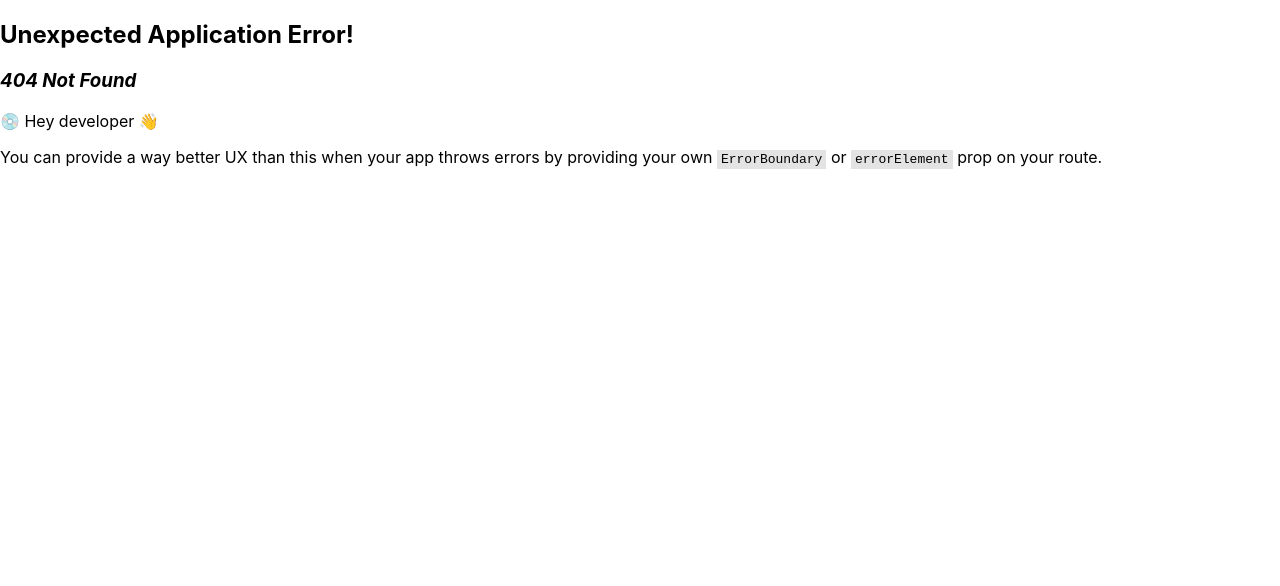
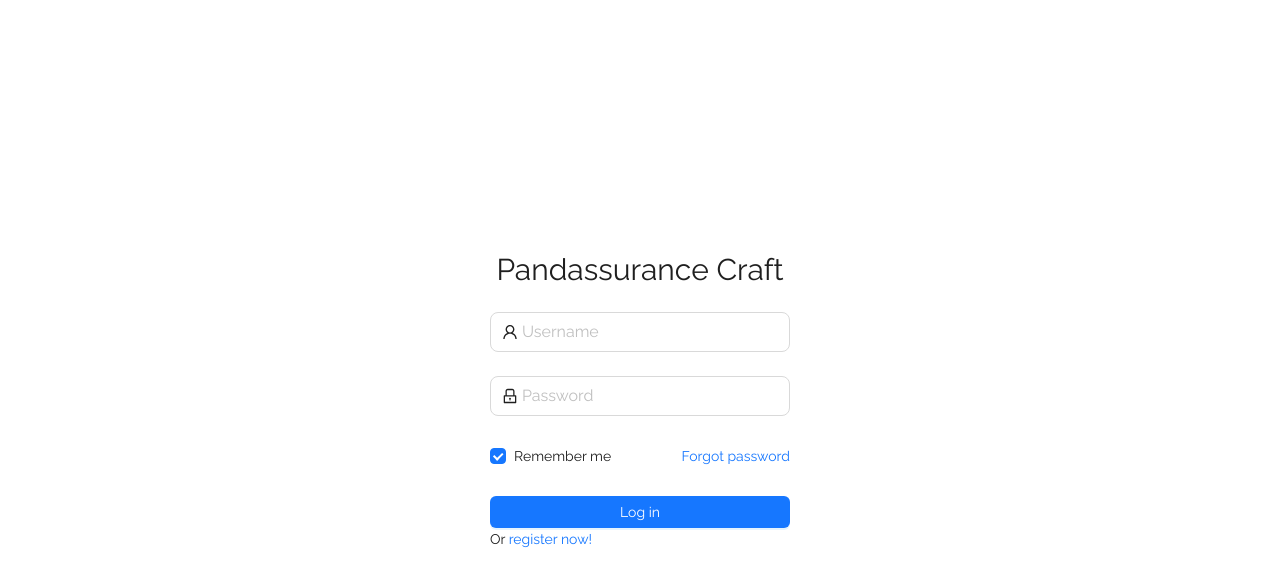
Before and after one commit to Dev317/TRE-Pandassurance, a React (Vite) app in the folder frontend/: page /craft/login in a window 1280 px wide. Before the commit this address had no page. Shown: the top 586 px of the page. Built offline with nearby package versions, Linux system fonts and the light colour scheme.

Commit message:
Created login page with updated sidebar collapse and new font family

```diff
--- a/frontend/package.json
+++ b/frontend/package.json
@@ -9,6 +9,8 @@
     "preview": "vite preview"
   },
   "dependencies": {
+    "@ant-design/pro-layout": "^7.6.1",
+    "@fontsource/raleway": "^4.5.12",
     "antd": "^5.1.6",
     "react": "^18.2.0",
     "react-dom": "^18.2.0",
--- a/frontend/src/App.jsx
+++ b/frontend/src/App.jsx
@@ -1,5 +1,6 @@
 import { Button, Space } from 'antd';
 import { useNavigate } from 'react-router-dom';
+import '@fontsource/raleway';
 
 import './assets/App.css';
 
--- a/frontend/src/assets/index.css
+++ b/frontend/src/assets/index.css
@@ -1,5 +1,5 @@
 :root {
-	font-family: Inter, Avenir, Helvetica, Arial, sans-serif;
+	font-family: 'Raleway', Inter, Avenir, Helvetica, Arial, sans-serif;
 	font-synthesis: none;
 	text-rendering: optimizeLegibility;
 	-webkit-font-smoothing: antialiased;
@@ -7,6 +7,9 @@
 	-webkit-text-size-adjust: 100%;
 }
 
+html,
 body {
 	margin: 0;
+	overflow: hidden;
+	font-family: 'Raleway', Inter, Avenir, Helvetica, Arial, sans-serif;
 }
--- a/frontend/src/main.jsx
+++ b/frontend/src/main.jsx
@@ -3,5 +3,16 @@ import ReactDOM from 'react-dom/client';
 import './assets/index.css';
 import { RouterProvider } from 'react-router-dom';
 import { router } from './routes';
+import { ConfigProvider } from 'antd';
 
-ReactDOM.createRoot(document.getElementById('root')).render(<RouterProvider router={router} />);
+ReactDOM.createRoot(document.getElementById('root')).render(
+	<ConfigProvider
+		theme={{
+			token: {
+				fontFamily: 'Raleway, Inter, Avenir, Helvetica, Arial, sans-serif',
+			},
+		}}
+	>
+		<RouterProvider router={router} />
+	</ConfigProvider>
+);
--- a/frontend/src/platforms/craft/pages/CraftDashboard.jsx
+++ b/frontend/src/platforms/craft/pages/CraftDashboard.jsx
@@ -14,6 +14,7 @@ const columns = [
 		title: 'Serial-code',
 		dataIndex: 'serialcode',
 		key: 'serialcode',
+		sorter: (a, b) => a.id - b.id,
 	},
 	{
 		title: 'Policy',
@@ -66,6 +67,7 @@ const columns = [
 ];
 const data = [
 	{
+		key: 1,
 		id: 1,
 		serialcode: '#MED456ABC',
 		policy: 'PandaCritical',
@@ -74,6 +76,7 @@ const data = [
 		insurer: 'John Smith',
 	},
 	{
+		key: 2,
 		id: 2,
 		serialcode: '#VEH324ZCP',
 		policy: 'PandaCarProtect',
--- a/frontend/src/platforms/craft/pages/CraftDocuments.jsx
+++ b/frontend/src/platforms/craft/pages/CraftDocuments.jsx
@@ -1,7 +1,14 @@
 import React from 'react';
+import { Typography } from 'antd';
+
+const { Title } = Typography;
 
 function CraftDocuments() {
-	return <div>CraftDocuments</div>;
+	return (
+		<>
+			<Title>Documents</Title>
+		</>
+	);
 }
 
 export default CraftDocuments;
--- a/frontend/src/platforms/craft/pages/CraftHome.jsx
+++ b/frontend/src/platforms/craft/pages/CraftHome.jsx
@@ -6,13 +6,9 @@ import {
 	SettingOutlined,
 } from '@ant-design/icons';
 import { useState } from 'react';
-import { Layout, Space, Menu, theme, Breadcrumb } from 'antd';
-import { Route, Routes, useNavigate, Outlet } from 'react-router-dom';
+import { Layout, Space, Menu } from 'antd';
+import { useNavigate, Outlet } from 'react-router-dom';
 import Navbar from '../components/Navbar';
-import Dashboard from './CraftDashboard';
-import PolicyManagement from './CraftPolicyManagement';
-import Documents from './CraftDocuments';
-import Settings from './CraftSettings';
 const { Header, Footer, Sider, Content } = Layout;
 
 const items = [
@@ -20,14 +16,12 @@ const items = [
 	{ label: 'Policy management', key: '/craft/policymanagement', icon: <DesktopOutlined /> },
 	{ label: 'Documents', key: '/craft/documents', icon: <FileOutlined /> },
 	{ label: 'Settings', key: '/craft/settings', icon: <SettingOutlined /> },
-	{ label: 'Signout', key: '/craft/login', icon: <PoweroffOutlined />, danger: true },
+	{ label: 'Logout', key: '/craft/login', icon: <PoweroffOutlined />, danger: true },
 ];
 
 const CraftHome = () => {
 	const [collapsed, setCollapsed] = useState(false);
-	const {
-		token: { colorBgContainer },
-	} = theme.useToken();
+
 	const navigate = useNavigate();
 	return (
 		<Space
@@ -47,6 +41,8 @@ const CraftHome = () => {
 					collapsible
 					collapsed={collapsed}
 					onCollapse={(value) => setCollapsed(value)}
+					breakpoint={'lg'}
+					collapsedWidth={0}
 				>
 					<div
 						style={{
@@ -62,7 +58,6 @@ const CraftHome = () => {
 						items={items}
 						onClick={({ key }) => {
 							navigate(key);
-							console.log(key);
 						}}
 					/>
 				</Sider>
--- a/frontend/src/platforms/craft/pages/CraftLogin.jsx
+++ b/frontend/src/platforms/craft/pages/CraftLogin.jsx
@@ -0,0 +1,80 @@
+import React from 'react';
+import { Form, Input, Button, Checkbox, Space, Typography } from 'antd';
+import { UserOutlined, LockOutlined } from '@ant-design/icons';
+import { useNavigate } from 'react-router-dom';
+
+const { Title } = Typography;
+
+function CraftLogin() {
+	const navigate = useNavigate();
+	const onFinish = (values) => {
+		navigate('/craft');
+	};
+	return (
+		<Space
+			align="center"
+			style={{
+				width: '100%',
+				height: '100vh',
+				justifyContent: 'center',
+				flexDirection: 'column',
+			}}
+		>
+			<Title level={2}>Pandassurance Craft</Title>
+			<Form
+				style={{ minWidth: '300px' }}
+				onFinish={onFinish}
+			>
+				<Form.Item
+					name="username"
+					rules={[{ required: true, message: 'Please input your username!' }]}
+				>
+					<Input
+						prefix={<UserOutlined />}
+						placeholder="Username"
+						size="large"
+					/>
+				</Form.Item>
+				<Form.Item
+					name="password"
+					rules={[{ required: true, message: 'Please input your Password!' }]}
+				>
+					<Input
+						prefix={<LockOutlined />}
+						type="password"
+						placeholder="Password"
+						size="large"
+					/>
+				</Form.Item>
+				<Form.Item>
+					<Form.Item
+						name="remember"
+						valuePropName="checked"
+						initialValue={true}
+						noStyle
+					>
+						<Checkbox>Remember me</Checkbox>
+					</Form.Item>
+					<a
+						href=""
+						style={{ float: 'right' }}
+					>
+						Forgot password
+					</a>
+				</Form.Item>
+				<Form.Item>
+					<Button
+						type="primary"
+						htmlType="submit"
+						style={{ width: '100%' }}
+					>
+						Log in
+					</Button>
+					Or <a href="">register now!</a>
+				</Form.Item>
+			</Form>
+		</Space>
+	);
+}
+
+export default CraftLogin;
--- a/frontend/src/platforms/craft/pages/CraftPolicyManagement.jsx
+++ b/frontend/src/platforms/craft/pages/CraftPolicyManagement.jsx
@@ -1,7 +1,95 @@
 import React from 'react';
+import { Typography, Space, Table, Tag } from 'antd';
+
+const { Title } = Typography;
+
+const columns = [
+	{
+		title: 'Serial-code',
+		dataIndex: 'serialcode',
+		key: 'serialcode',
+		sorter: (a, b) => a.serialcode - b.serialcode,
+	},
+	{
+		title: 'Policy',
+		dataIndex: 'policy',
+		key: 'policy',
+		sorter: (a, b) => a.policy.localeCompare(b.policy),
+	},
+	{
+		title: 'Category',
+		key: 'category',
+		dataIndex: 'category',
+		render: (_, { category }) => (
+			<>
+				{category.map((category) => {
+					let color = category === 'medical' ? 'green' : 'geekblue';
+					return (
+						<Tag
+							color={color}
+							key={category}
+						>
+							{category.toUpperCase()}
+						</Tag>
+					);
+				})}
+			</>
+		),
+		sorter: (a, b) => a.category[0].localeCompare(b.category[0]),
+	},
+	{
+		title: 'Created at',
+		dataIndex: 'createdAt',
+		key: 'createdAt',
+		sorter: (a, b) => a.createdAt - b.createdAt,
+	},
+	{
+		title: 'Updated at',
+		dataIndex: 'updatedAt',
+		key: 'updatedAt',
+		sorter: (a, b) => a.updatedAt - b.updatedAt,
+	},
+	{
+		title: 'Action',
+		key: 'action',
+		render: (_, record) => (
+			<Space size="middle">
+				<a>View</a>
+				<a>Edit</a>
+				<a>Delete</a>
+			</Space>
+		),
+	},
+];
+const data = [
+	{
+		key: 1,
+		serialcode: '#MED456ABC',
+		policy: 'PandaCritical',
+		category: ['medical'],
+		createdAt: '13/01/2023 12:00',
+		updatedAt: '13/01/2023 12:00',
+	},
+	{
+		key: 2,
+		serialcode: '#VEH324ZCP',
+		policy: 'PandaCarProtect',
+		category: ['vehicular'],
+		createdAt: '13/01/2023 12:00',
+		updatedAt: '13/01/2023 12:00',
+	},
+];
 
 function CraftPolicyManagement() {
-	return <div>Policy Hello world</div>;
+	return (
+		<>
+			<Title>Policy Management</Title>
+			<Table
+				columns={columns}
+				dataSource={data}
+			/>
+		</>
+	);
 }
 
 export default CraftPolicyManagement;
--- a/frontend/src/platforms/craft/pages/CraftSettings.jsx
+++ b/frontend/src/platforms/craft/pages/CraftSettings.jsx
@@ -1,7 +1,14 @@
 import React from 'react';
+import { Typography } from 'antd';
+
+const { Title } = Typography;
 
 function CraftSettings() {
-	return <div>CraftSettings</div>;
+	return (
+		<>
+			<Title>Settings</Title>
+		</>
+	);
 }
 
 export default CraftSettings;
--- a/frontend/src/routes.jsx
+++ b/frontend/src/routes.jsx
@@ -8,6 +8,7 @@ import CraftDashboard from './platforms/craft/pages/CraftDashboard';
 import CraftPolicyManagement from './platforms/craft/pages/CraftPolicyManagement';
 import CraftDocuments from './platforms/craft/pages/CraftDocuments';
 import CraftSettings from './platforms/craft/pages/CraftSettings';
+import CraftLogin from './platforms/craft/pages/CraftLogin';
 
 export const router = createBrowserRouter([
 	{
@@ -39,6 +40,10 @@ export const router = createBrowserRouter([
 		],
 	},
 	{
+		path: '/craft/login',
+		element: <CraftLogin />,
+	},
+	{
 		path: '/validator',
 		element: <ValidatorHome />,
 		children: [{ path: '', element: '' }],
```
Also changed, not shown: 1 other file (tests, documents, lock files or other folders).
